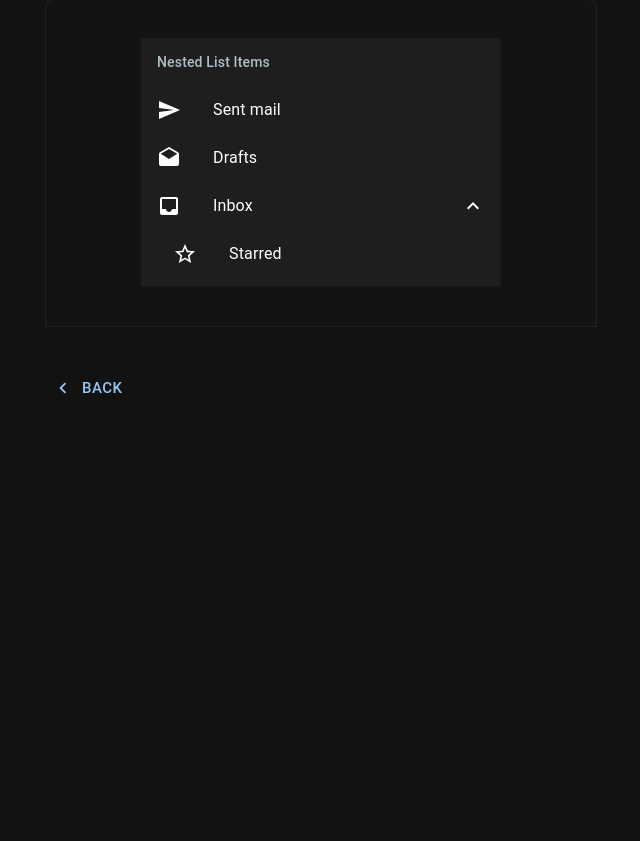
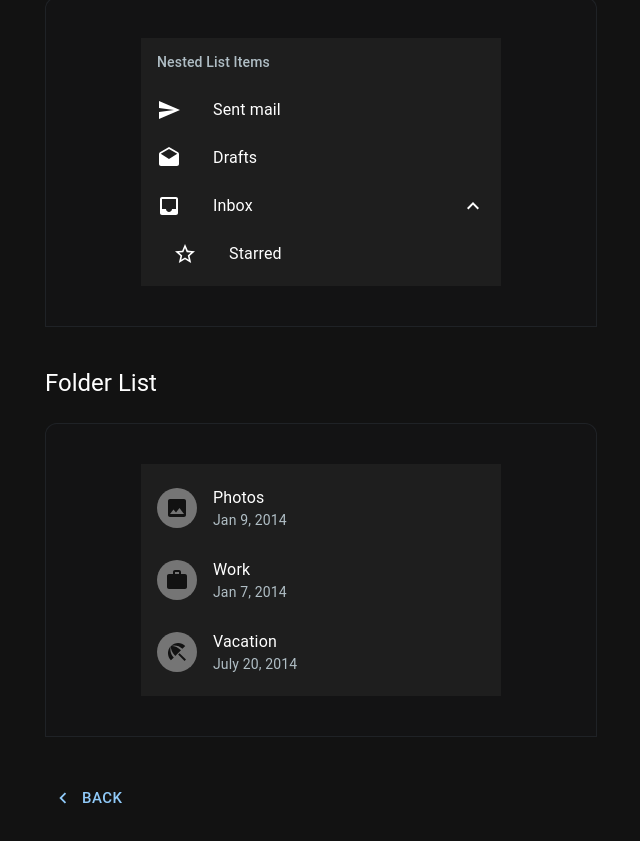
Before and after one commit to watcharakornton/mui_tutorials, a React (Vite) app: page /list in a window 1280 px wide. Shown: the part 598-1439 px from the top of the page, without its empty margins (319-959 px from the left). Before the commit the page ends 1047 px from the top, so only its background shows below. Built offline with nearby package versions, Linux system fonts and the light colour scheme.

Commit message:
Add FolderList module into List component

```diff
--- a/src/data-display/ListComponent.jsx
+++ b/src/data-display/ListComponent.jsx
@@ -8,8 +8,10 @@ import {
     ListItemButton,
     ListItemIcon,
     ListItemText,
+    ListItemAvatar,
     Collapse,
     Divider,
+    Avatar,
 } from '@mui/material';
 
 import {
@@ -19,7 +21,43 @@ import {
     ExpandLess,
     ExpandMore,
     StarBorder,
+    Image as ImageIcon,
+    Work as WorkIcon,
+    BeachAccess as BeachAccessIcon,
 } from '@mui/icons-material';
+
+export const FolderList = () => {
+    return (
+        <MyContainer title="Folder List">
+            <List sx={{ width: '100%', maxWidth: 360, bgcolor: 'background.paper' }}>
+                <ListItem>
+                    <ListItemAvatar>
+                        <Avatar>
+                            <ImageIcon />
+                        </Avatar>
+                    </ListItemAvatar>
+                    <ListItemText primary="Photos" secondary="Jan 9, 2014" />
+                </ListItem>
+                <ListItem>
+                    <ListItemAvatar>
+                        <Avatar>
+                            <WorkIcon />
+                        </Avatar>
+                    </ListItemAvatar>
+                    <ListItemText primary="Work" secondary="Jan 7, 2014" />
+                </ListItem>
+                <ListItem>
+                    <ListItemAvatar>
+                        <Avatar>
+                            <BeachAccessIcon />
+                        </Avatar>
+                    </ListItemAvatar>
+                    <ListItemText primary="Vacation" secondary="July 20, 2014" />
+                </ListItem>
+            </List>
+        </MyContainer>
+    );
+}
 
 export const NestedList = () => {
     const [open, setOpen] = React.useState(true);
--- a/src/pages/ListPage.jsx
+++ b/src/pages/ListPage.jsx
@@ -5,12 +5,14 @@ import { ChevronLeft as ChevronLeftIcon } from "@mui/icons-material";
 import {
     BasicList,
     NestedList,
+    FolderList,
 } from "../data-display/ListComponent";
 
 const IconsPage = () => {
     const sections = [
         <BasicList />,
         <NestedList />,
+        <FolderList />,
     ];
 
     return (
```
